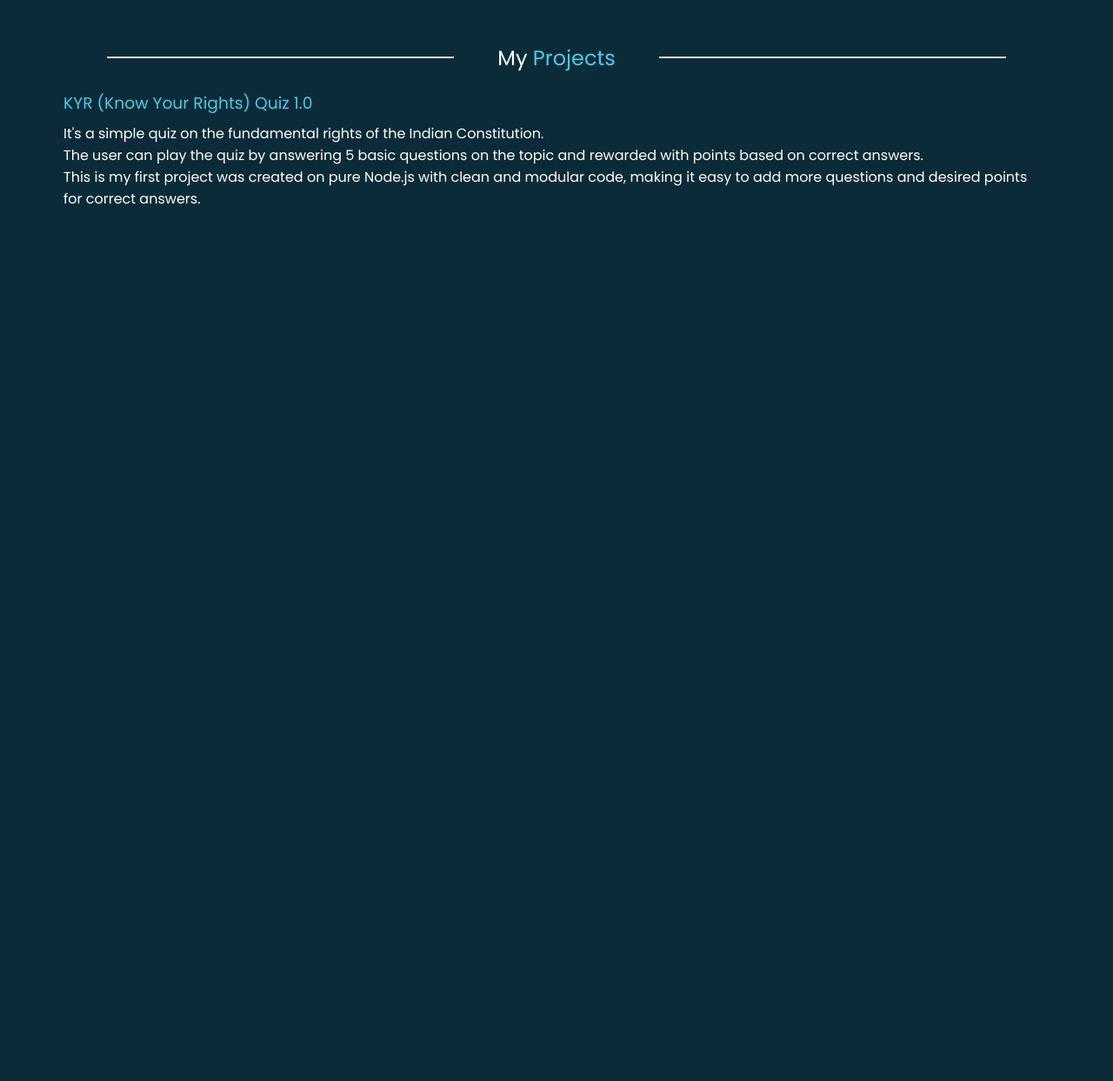
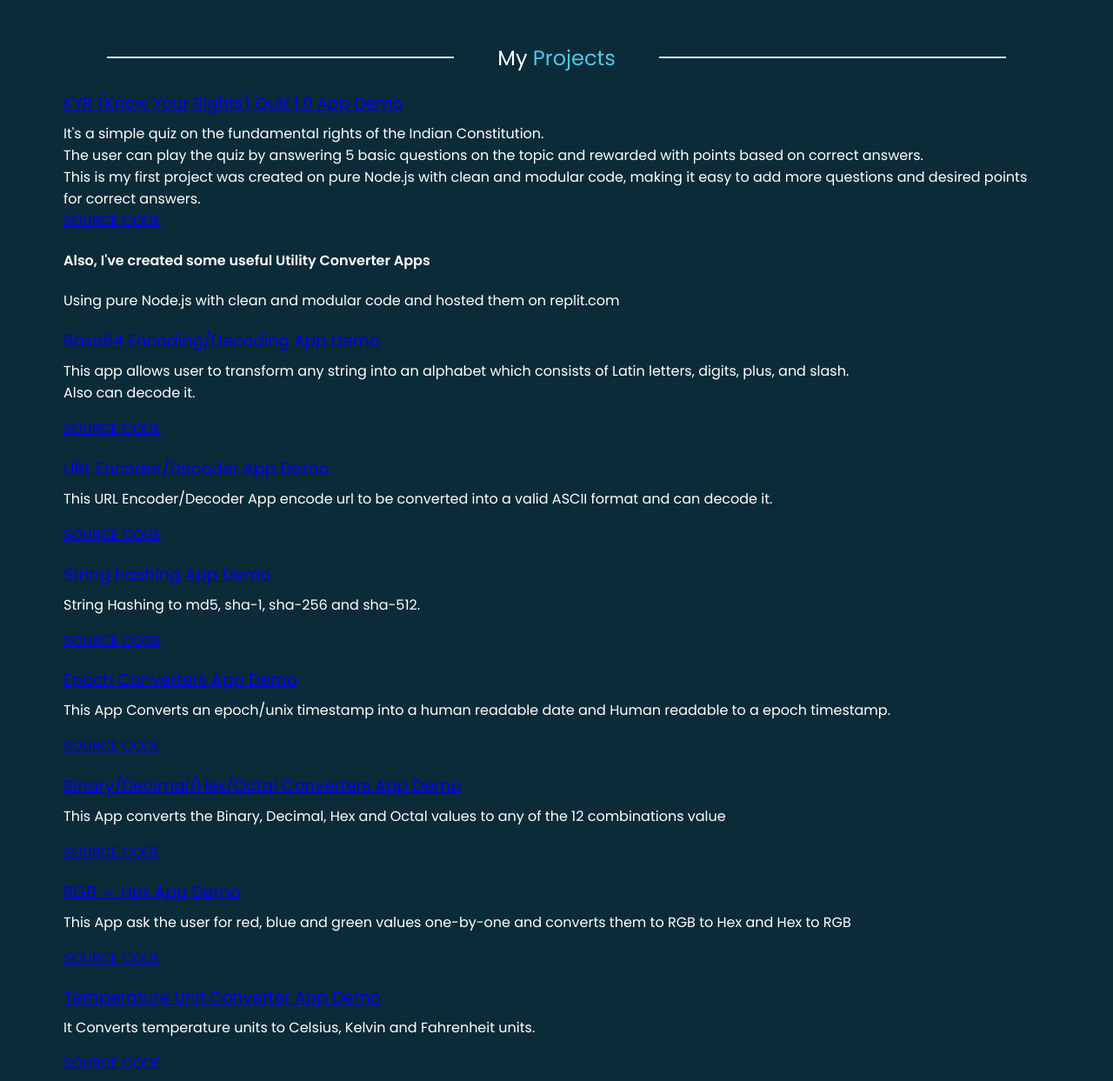
Before and after one commit to SaiDrive/PortfolioBasic, a plain HTML site: page Index.html in a window 1280 px wide. Shown: the part 901-2144 px from the top of the page at 87% size. Before the commit the page ends 1158 px from the top, so only its background shows below. Drawn offline with Linux system fonts and the light colour scheme.

Commit message:
Added about and projects section

```diff
--- a/Index.html
+++ b/Index.html
@@ -14,14 +14,14 @@
         <div class="container">
         <nav>
             <div class ="nav">
-                <a href="#">Home</a>
-                <a href="#">About</a>
-                <a href="#">Projects</a>
+                <a href="#home">Home</a>
+                <a href="#aboutMe">About</a>
+                <a href="#project">Projects</a>
                 <a href="#">Contact</a>
             </div>
         </nav>
         </div>
-        <div class="left">
+        <div class="left" id="home">
             <h6>Hello, my name is</h6>
             <h1>Bhavani Sankar Sai Peruri</h1>
             <h2>And I'm a <span>Software Developer</span></h2>
@@ -32,7 +32,7 @@
         </div>
 
     </header>
-    <section class="about">
+    <section class="about" id="aboutMe">
         <div class="container">
             <div>
                 <h1>About&nbsp;<span>Me</span></h1>
@@ -51,15 +51,48 @@
             </div>
         </div>
     </section>
-<section class="projects">
+<section class="projects" id="project">
     <div class="container">
         <div>
             <h1>My&nbsp;<span>Projects</span> </h1>
-            <h3>KYR (Know Your Rights) Quiz 1.0</h3>
+            <h3><a href="https://replit.com/@Bhavanisankarsa/KYR-Know-your-Rights-Quiz-10?lite=1&outputonly=1" target="_blank">KYR (Know Your Rights) Quiz 1.0 App Demo</a></h3>
             <p>It's a simple quiz on the fundamental rights of the Indian Constitution.<br>
                 The user can play the quiz by answering 5 basic questions on the topic and rewarded with points based on correct answers.
-            <br> This is my first project was created on pure Node.js with clean and modular code, making it easy to add more questions and desired points for correct answers.</p>
+            <br> This is my first project was created on pure Node.js with clean and modular code, making it easy to add more questions and desired points for correct answers.
+            <br><a href="https://replit.com/@Bhavanisankarsa/KYR-Know-your-Rights-Quiz-10#index.js" target="_blank">SOURCE CODE</a>
+        </p>
         </div>
+        <div>
+            <h4>Also, I've created some useful Utility Converter Apps</h4>
+            <p>Using pure Node.js with clean and modular code and hosted them on replit.com</p>
+          <h3><a href="https://replit.com/@Bhavanisankarsa/Base64-EncodingDecoding?lite=1&outputonly=1" target="_blank">Base64 Encoding/Decoding App Demo</a></h3>
+          <P>This app allows user to transform any string into an alphabet which consists of Latin letters, digits, plus, and slash. <br>
+            Also can decode it.</P>
+           <a href="https://replit.com/@Bhavanisankarsa/Base64-EncodingDecoding#index.js" target="_blank"> SOURCE CODE</a>
+          <h3><a href="https://replit.com/@Bhavanisankarsa/URL-EncoderDecoder?lite=1&outputonly=1" target="_blank">URL Encoder/Decoder App Demo</a></h3>
+          <p>This URL Encoder/Decoder App encode url to be converted into a valid ASCII format and can decode it.</p>
+          <a href="https://replit.com/@Bhavanisankarsa/URL-EncoderDecoder#index.js"target="_blank">SOURCE CODE</a>
+          <h3><a href="https://replit.com/@Bhavanisankarsa/String-hashing?lite=1&outputonly=1"target="_blank">String hashing App Demo</a></h3>
+          <p> String Hashing to md5,
+            sha-1,
+            sha-256 and
+            sha-512.</p>
+            <a href="https://replit.com/@Bhavanisankarsa/String-hashing#index.js" target="_blank" >SOURCE CODE</a>
+          <h3><a href="https://replit.com/@Bhavanisankarsa/Epoch-Converters?lite=1&outputonly=1"target="_blank">Epoch Converters App Demo</a></h3>
+          <p>This App Converts an epoch/unix timestamp into a human readable date and Human readable to a epoch timestamp.</p>
+          <a href="https://replit.com/@Bhavanisankarsa/Epoch-Converters#index.js" target="_blank">SOURCE CODE</a>
+          <h3><a href="https://replit.com/@Bhavanisankarsa/BinaryDecimalHexOctal-Converters?lite=1&outputonly=1"target="_blank">Binary/Decimal/Hex/Octal Converters App Demo</a></h3>
+          <p>This App converts the Binary, Decimal, Hex and Octal values to any of the 12 combinations value</p>
+          <a href="https://replit.com/@Bhavanisankarsa/BinaryDecimalHexOctal-Converters#index.js" target="_blank">SOURCE CODE</a>
+          <h3><a href="https://replit.com/@Bhavanisankarsa/RGB-Converter-Utility-App?lite=1&outputonly=1"target="_blank">RGB ⇔ Hex App Demo</a></h3>
+          <p>This App ask the user for red, blue and green values one-by-one and converts them to RGB to Hex and Hex to RGB</p>
+          <a href="https://replit.com/@Bhavanisankarsa/RGB-Converter-Utility-App#index.js" target="_blank">SOURCE CODE</a>
+          <h3><a href="https://replit.com/@Bhavanisankarsa/Temperature-Unit-Converter-App?lite=1&outputonly=1"target="_blank">Temperature Unit Converter App Demo</a></h3>
+          <p>It Converts temperature units to Celsius, Kelvin and Fahrenheit units.</p>
+          <a href="https://replit.com/@Bhavanisankarsa/Temperature-Unit-Converter-App#index.js">SOURCE CODE</a>
+
+        </div>
+
     </div>
 </section>
 
```
